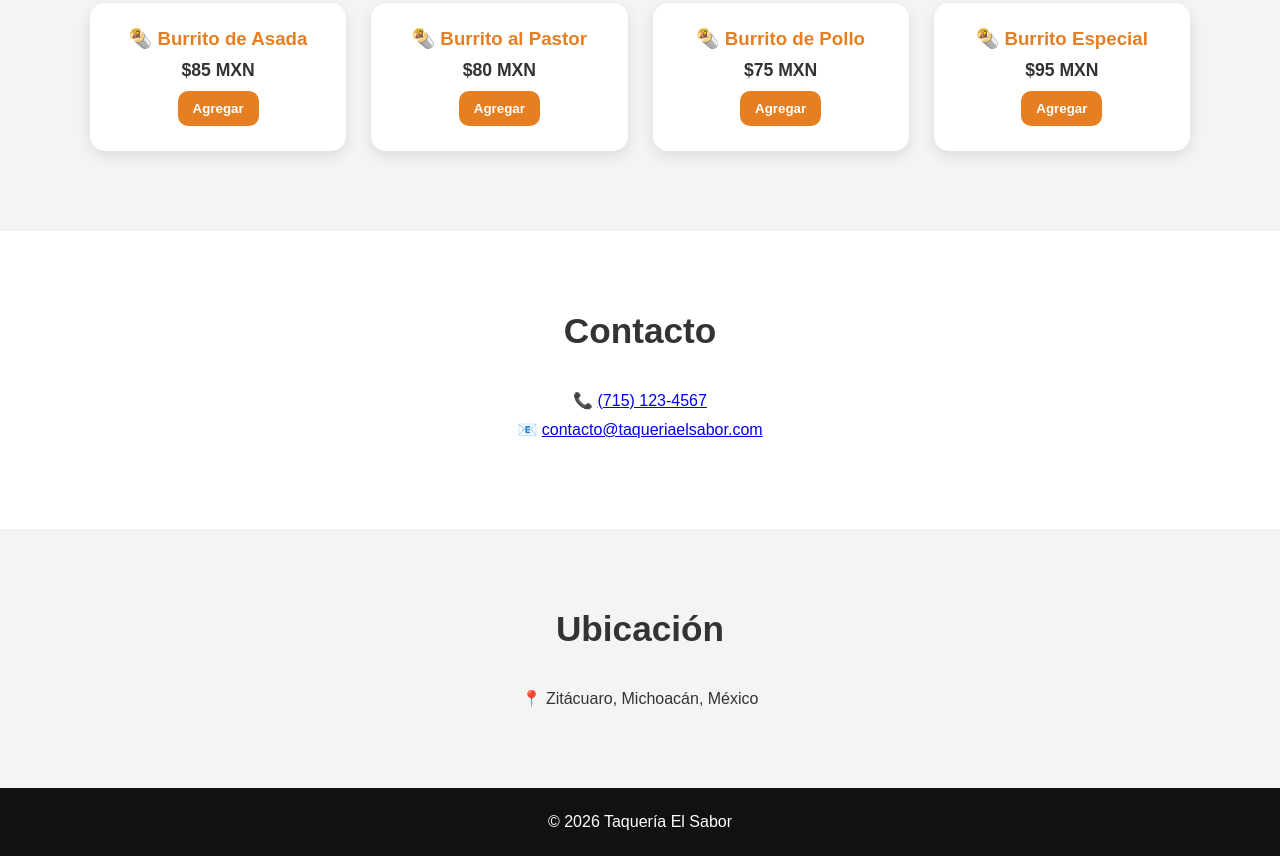
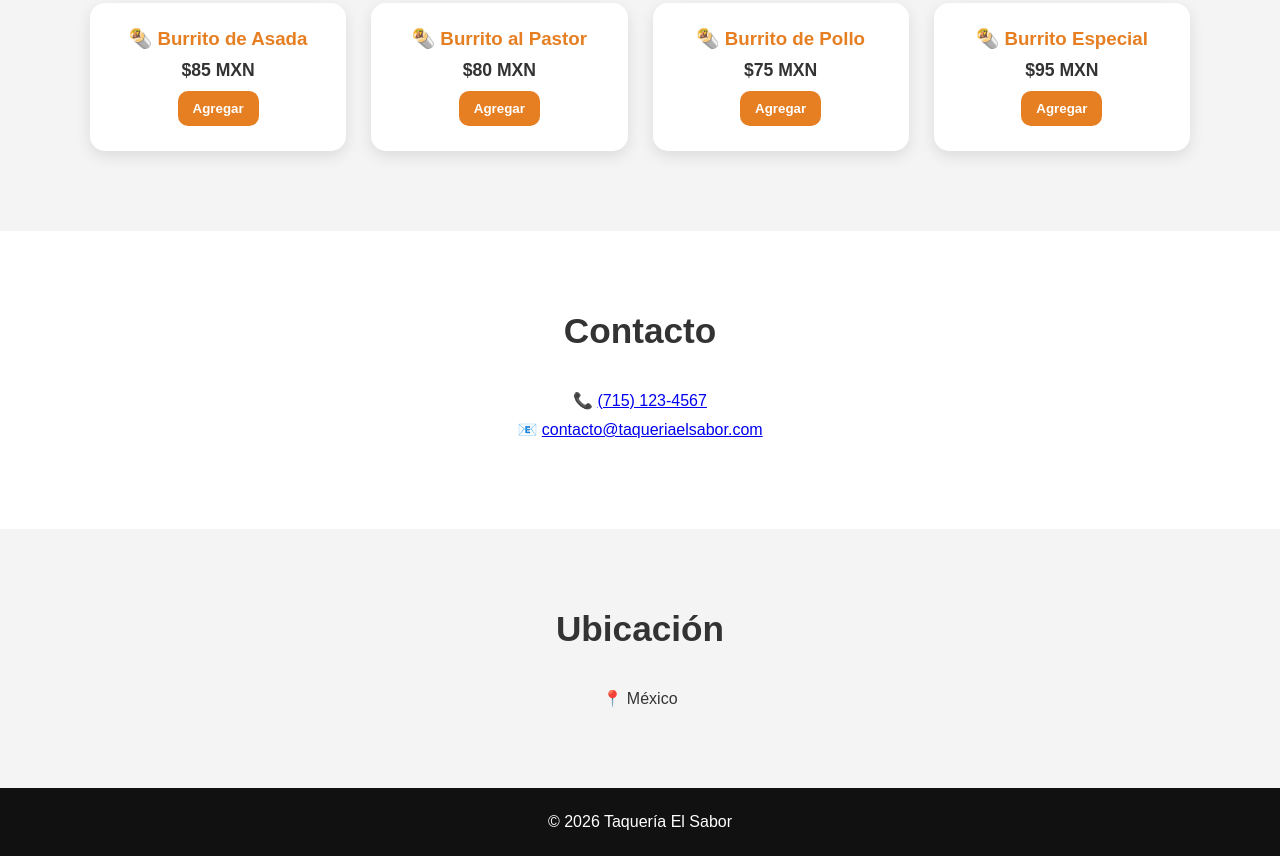
Before and after one commit to Reiixe/taqueria-el-sabor, a plain HTML site: page index.html in a window 1280 px wide. Shown: the part 1383-2239 px from the top of the page. Drawn offline with Linux system fonts and the light colour scheme.

Commit message:
Update index.html

```diff
--- a/index.html
+++ b/index.html
@@ -132,7 +132,7 @@
     <!-- UBICACIÓN -->
     <section id="ubicacion">
         <h2>Ubicación</h2>
-        <p>📍 Zitácuaro, Michoacán, México</p>
+        <p>📍 México</p>
     </section>
 
     <footer>
```
